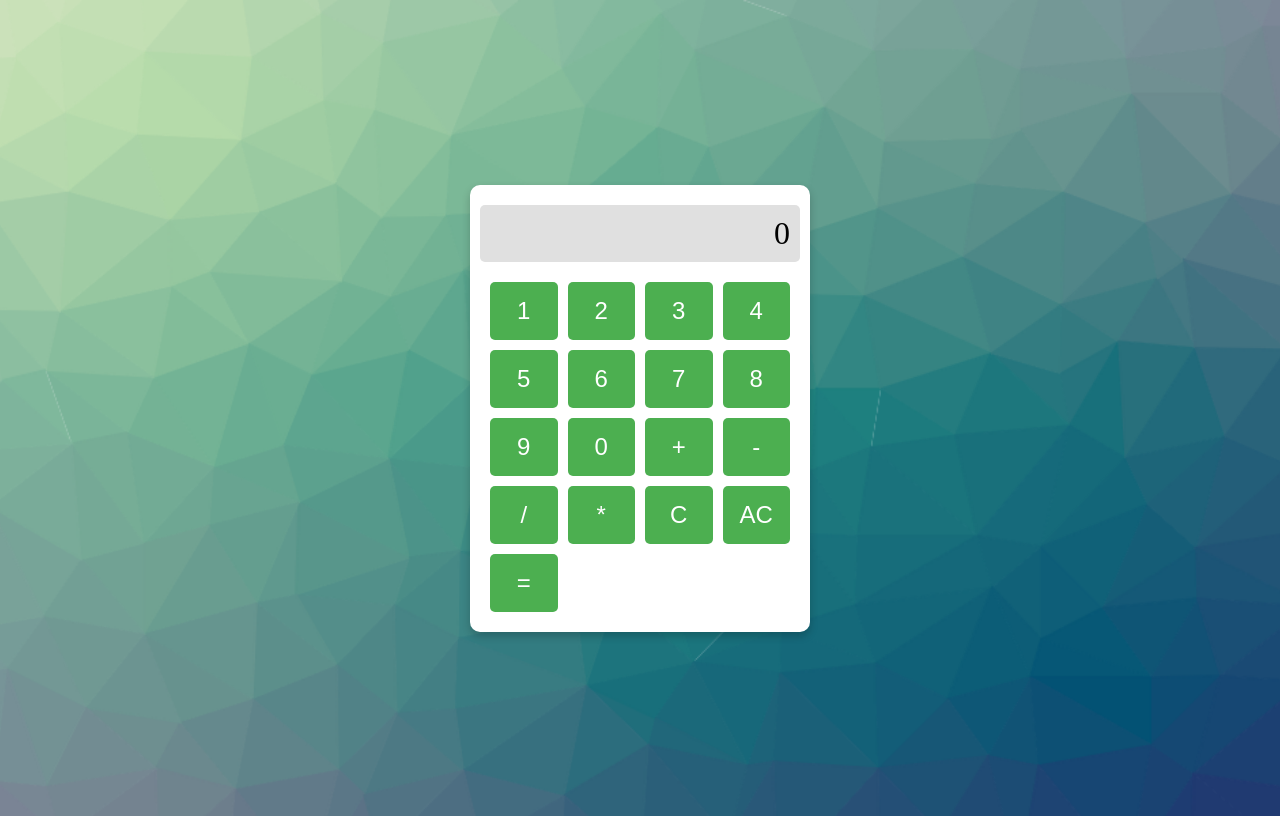
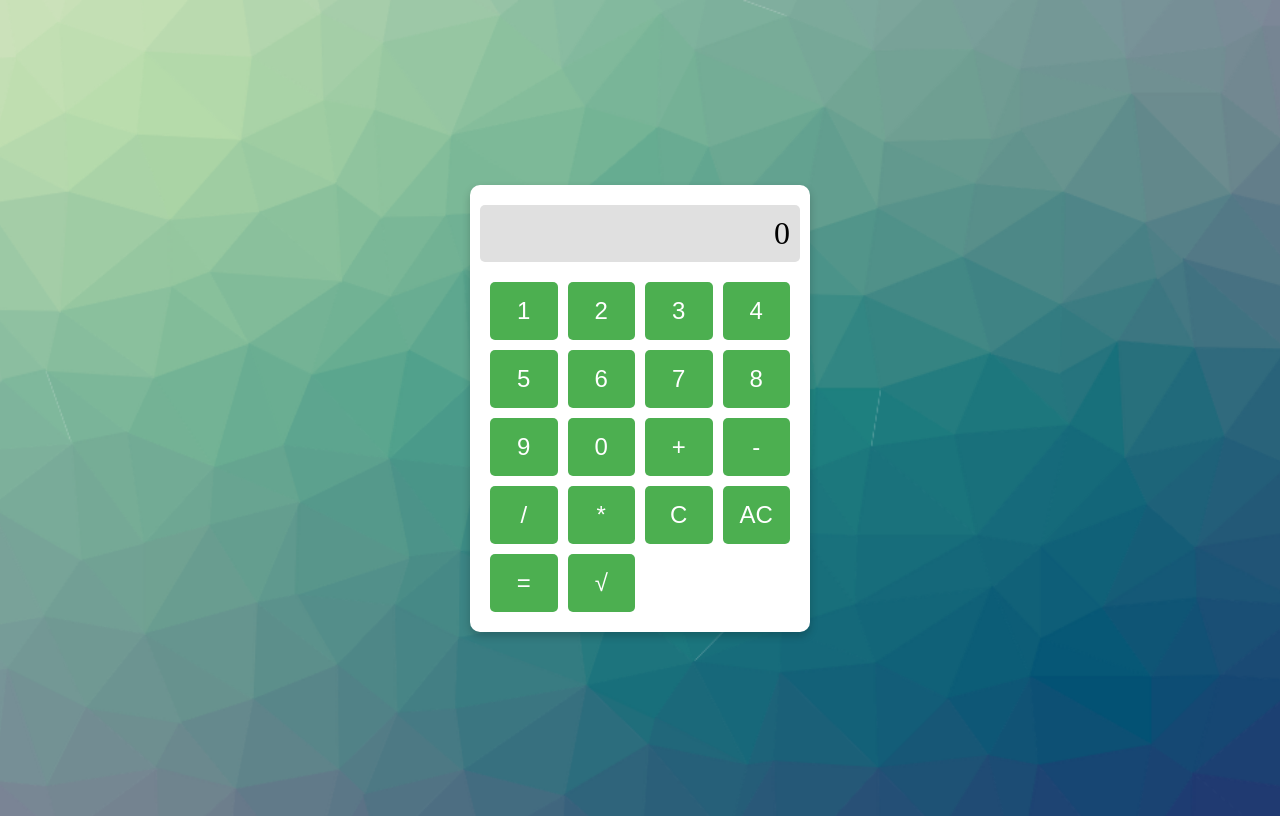
Before and after one commit to manojgongati1/projectcalculator, a plain HTML site: page index.html in a window 1280 px wide. Drawn offline with Linux system fonts and the light colour scheme.

Commit message:
Adding Square root operation

```diff
--- a/index.html
+++ b/index.html
@@ -32,6 +32,7 @@
             <button onclick="clearDisplay()">C</button>
             <button onclick="clearAll()">AC</button>
             <button onclick="calculate()">=</button>
+            <button onclick="calculateSquareRoot()">√</button>
         </div>
     </div>
     <script src="script.js"></script>
--- a/script.js
+++ b/script.js
@@ -63,6 +63,19 @@ function calculate() {
     updateDisplay();
 }
 
+function calculateSquareRoot() {
+    if (currentOperand === '') return;
+    let value = parseFloat(currentOperand);
+    if (isNaN(value) || value < 0) {
+        displayError();
+        return;
+    }
+    currentOperand = `√${currentOperand} = ${Math.sqrt(value).toString().substring(0, 8)}`;
+    updateDisplay();
+    currentOperand = '';
+    previousOperand = '';
+    operation = null;
+}
 
 function updateDisplay() {
     if (currentOperand !== '') {
```
